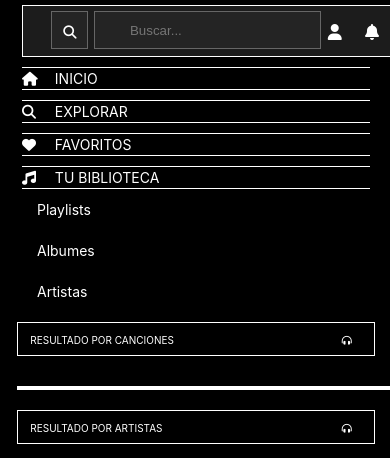
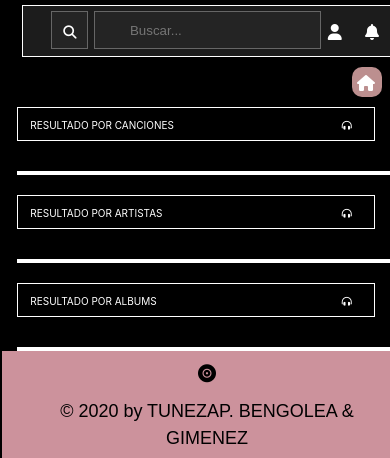
Before and after one commit to luisabengolea/ProyectoIntegrador, a plain HTML site: page resultados.html in a window 390 px wide. Shown: the top 458 px of the page. Drawn offline with nearby package versions, Linux system fonts and the light colour scheme; no server answers; a web font is replaced by a local one.

Commit message:
cambios footer, arreglo de porcentajes

```diff
--- a/detallecancion.css
+++ b/detallecancion.css
@@ -1,7 +1,7 @@
 body{
     background-color: black;
     display: grid;
-    grid-template-columns: 22% 88%;
+    grid-template-columns: 22% 77%;
     justify-content: space-between;
     font-family: 'PT Sans Narrow', sans-serif;
 }
--- a/detallegenero.css
+++ b/detallegenero.css
@@ -6,7 +6,7 @@ html{
 body{
     background-color: black;
     display: grid;
-    grid-template-columns: 22% 80%;
+    grid-template-columns: 22% 77%;
     justify-content: space-between;
     font-family: 'PT Sans Narrow', sans-serif;
     margin-left: 2px;
--- a/home.css
+++ b/home.css
@@ -6,7 +6,7 @@ html{
 body{
     background-color: black;
     display: grid;
-    grid-template-columns: 22% 80%;
+    grid-template-columns: 22% 77%;
     justify-content: space-between;
     font-family: 'PT Sans Narrow', sans-serif;
     margin-left: 2px;
--- a/myplaylist.css
+++ b/myplaylist.css
@@ -1,7 +1,7 @@
 body{
     background-color: black;
     display: grid;
-    grid-template-columns: 20% 78%;
+    grid-template-columns: 20% 77%;
     justify-content: space-between;
     font-family: 'PT Sans Narrow', sans-serif;
 }
--- a/resultados.css
+++ b/resultados.css
@@ -6,7 +6,7 @@ html{
 body{
     background-color: black;
     display: grid;
-    grid-template-columns: 22% 80%;
+    grid-template-columns: 22% 77%;
     justify-content: space-between;
     font-family: 'PT Sans Narrow', sans-serif;
     margin-left: 2px;}
@@ -279,7 +279,9 @@ li.footer a {
   .logofooter{
     width: 30px ;
   }
-
+  .fondo{
+    display: none;
+}
 
 @media (max-width: 450px){
 
@@ -427,5 +429,41 @@ li.footer a {
     li.footer{
         padding-right: 20px;
     }
+    .personales2{
+        display: none;
+    }
+    .p2{
+        display: none;
+    }
+
+    .option{
+        display: none;
+    }
+    .casita{
+        color: white;
+    }
+
+    .iconomob{
+        background-color: rosybrown;
+        border-radius: 10px 10px 10px 10px;
+          display: block;
+         color: white;
+         margin-top: 10px;
+         position: absolute;
+         padding-top: 5px;
+         padding-left: 5px;
+         width: 25px;
+      border-radius: 10px 10px 10px 10px;
+
+         height: 25px;
+         margin-left: 350px;
+
+     }
+     .fondo{
+        display: block;
+        padding-bottom: 30px;
+        color: white;
+
+    }
 
 }
--- a/resultados.html
+++ b/resultados.html
@@ -98,6 +98,10 @@
                     <p>Artistas</p>
                 </div>
             </div>
+            <div class="fondo"><div class="iconomob">
+                <a class="casita" href="home.html">
+                <i class="fas fa-home"></i></a> </div>
+              </div>
 
 
             <div class="subtitulo">
@@ -134,7 +138,7 @@
             </div>
 
             <div class="subtitulo">
-                <div class="categoria">RESULTADO POR ALMBUMS</div>
+                <div class="categoria">RESULTADO POR ALBUMS</div>
                 <div class="auriculares"><i class="fas fa-headphones-alt"></i></div>
             </div>
 
@@ -154,7 +158,7 @@
         <footer>
                 <ul>
                     <li class="footer"><i class="fas fa-record-vinyl"></i></li>
-                    <li class="footer"> © 2020 by TUNEZAP. BENGOLEA, GIMENEZ & FERRERIA</li>
+                    <li class="footer"> © 2020 by TUNEZAP. BENGOLEA & GIMENEZ </li>
                     <li class="footer"> <a href="https://www.deezer.com/es/"><img class="logofooter" src="./img/logodeezerfinal.png" alt="deezer"></a></li>
                 </ul>
         </footer>
--- a/resultados.js
+++ b/resultados.js
@@ -29,7 +29,7 @@ window.addEventListener("load",function(){
             let trackAlbum = cadaResultado.album.title
             trackImg = cadaResultado.album.cover_big
             let duracion = cadaResultado.duration
-            let trackId = cadaResultado.index
+            let trackId = cadaResultado.id
 
             let htmlResultado = `
             <li>
```
Also changed, not shown: detallecancion.html (+1 -1 lines), detallegenero.html (+1 -1 lines), home.html (+1 -1 lines), myplaylist.html (+1 -1 lines).
